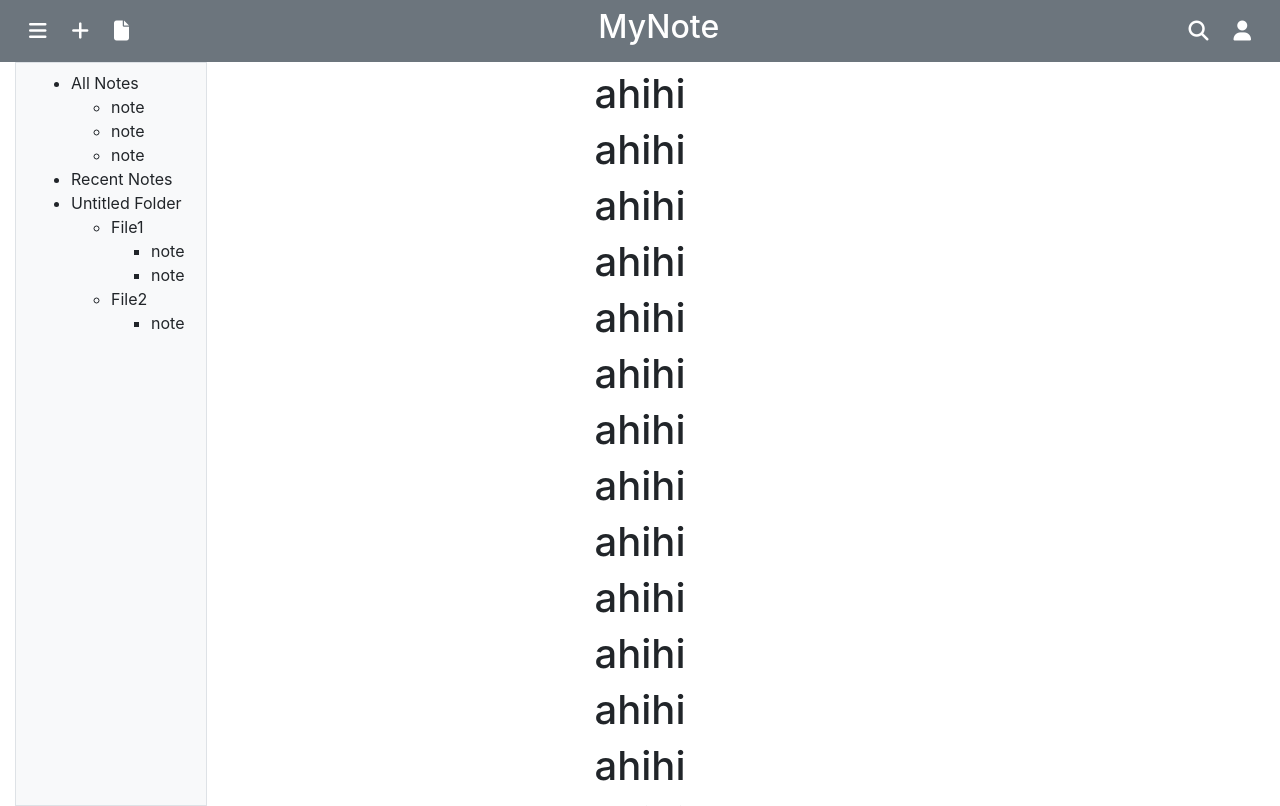
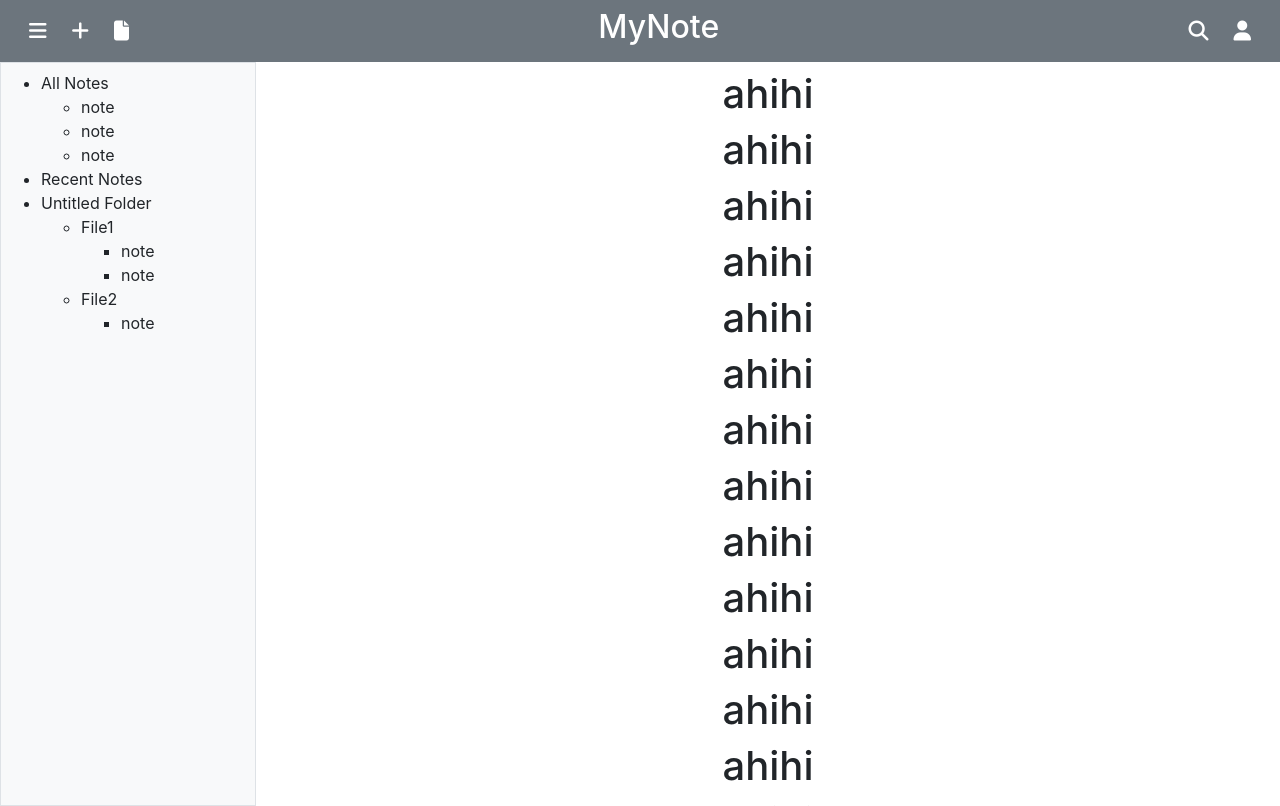
Before and after one commit to alitonia/C4EJS97-G5, a plain HTML site: page index.html in a window 1280 px wide. Both pictures are taken after a click on the element 37 px from the left and 31 px from the top of the page. Drawn offline with Linux system fonts and the light colour scheme.

Commit message:
continue initialization

```diff
--- a/aims.js
+++ b/aims.js
@@ -1,16 +1,21 @@
-function displayRepository(){
+function displayRepository() {
     let repoZone = document.getElementsByClassName("repo-zone")[0];
-    if (repoZone.style.display === "none"){
+    let detailZone = document.getElementsByClassName("detail-zone")[0];
+    if (repoZone.style.display === "none") {
         repoZone.style.display = "block";
+        detailZone.style.width = "80vw";
+        detailZone.style.float = "right";
         return;
     }
     repoZone.style.display = "none";
+    detailZone.style.width = "auto";
+    detailZone.style.float = "none";
 }
 
-function createNewFolder(){
+function createNewFolder() {
 
 }
 
-function createNewFile(){
+function createNewFile() {
 
 }
--- a/index.html
+++ b/index.html
@@ -30,8 +30,8 @@
         </div>
     </nav>
 
-    <div class="container-fluid main">
-        <div class="repo-zone container border bg-light py-2 float-left" style="display: none;">
+    <div class="main">
+        <div class="repo-zone border bg-light py-2" style="display: none;">
             <ul class="repo-list">
                 <li class="folder all-notes"> All Notes
                     <ul class="all-notes-list">
--- a/style.css
+++ b/style.css
@@ -4,8 +4,9 @@
 }
 
 .repo-zone{
-    width: 15%;
+    width: 20vw;
     height: 93vh;
+    float: left;
     position: fixed;
 }
 
@@ -17,4 +18,5 @@
 
 .main{
     overflow-y: auto;
+    padding-left: 0;
 }
```
